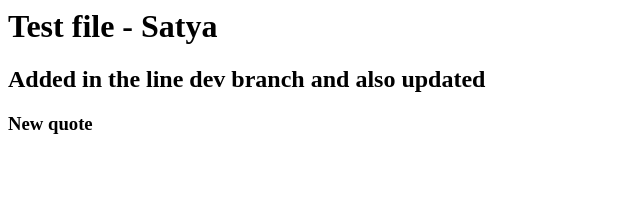
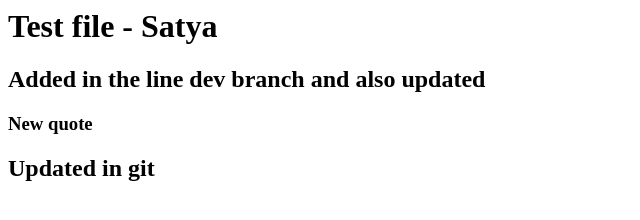
Before and after one commit to satya12/firstgitrepo, a plain HTML site: page index.html in a window 1280 px wide. Shown: the whole page, without its empty margins (0-640 px from the left). Drawn offline with Linux system fonts and the light colour scheme.

```diff
--- a/index.html
+++ b/index.html
@@ -3,5 +3,6 @@
 	<h1>Test file - Satya</h1>
 	<h2>Added in the line dev branch and also updated</h2>
 	<h3>New quote</h3>
+	<h2>Updated in git</h2>
 </body>
 </html>
```
